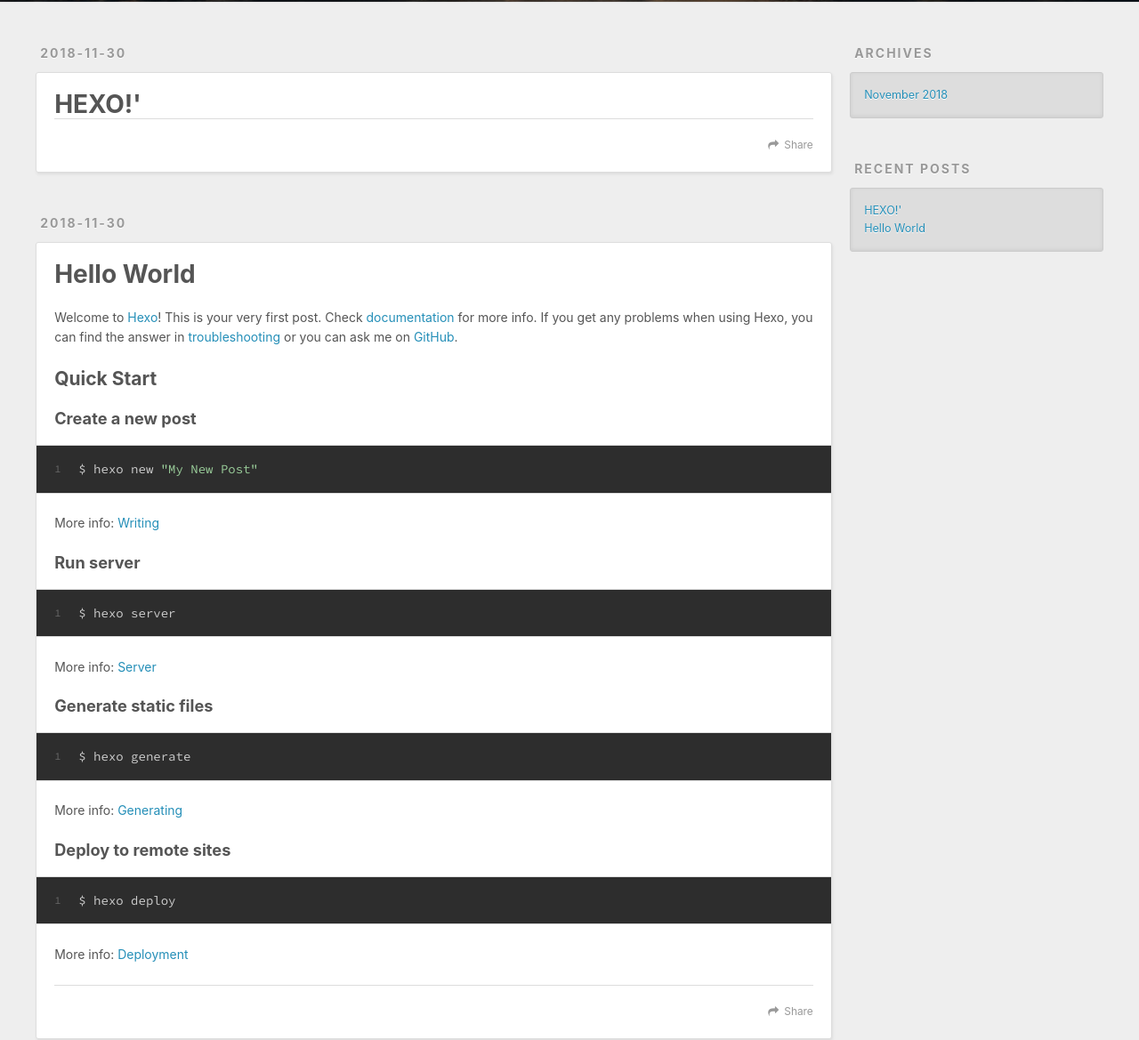
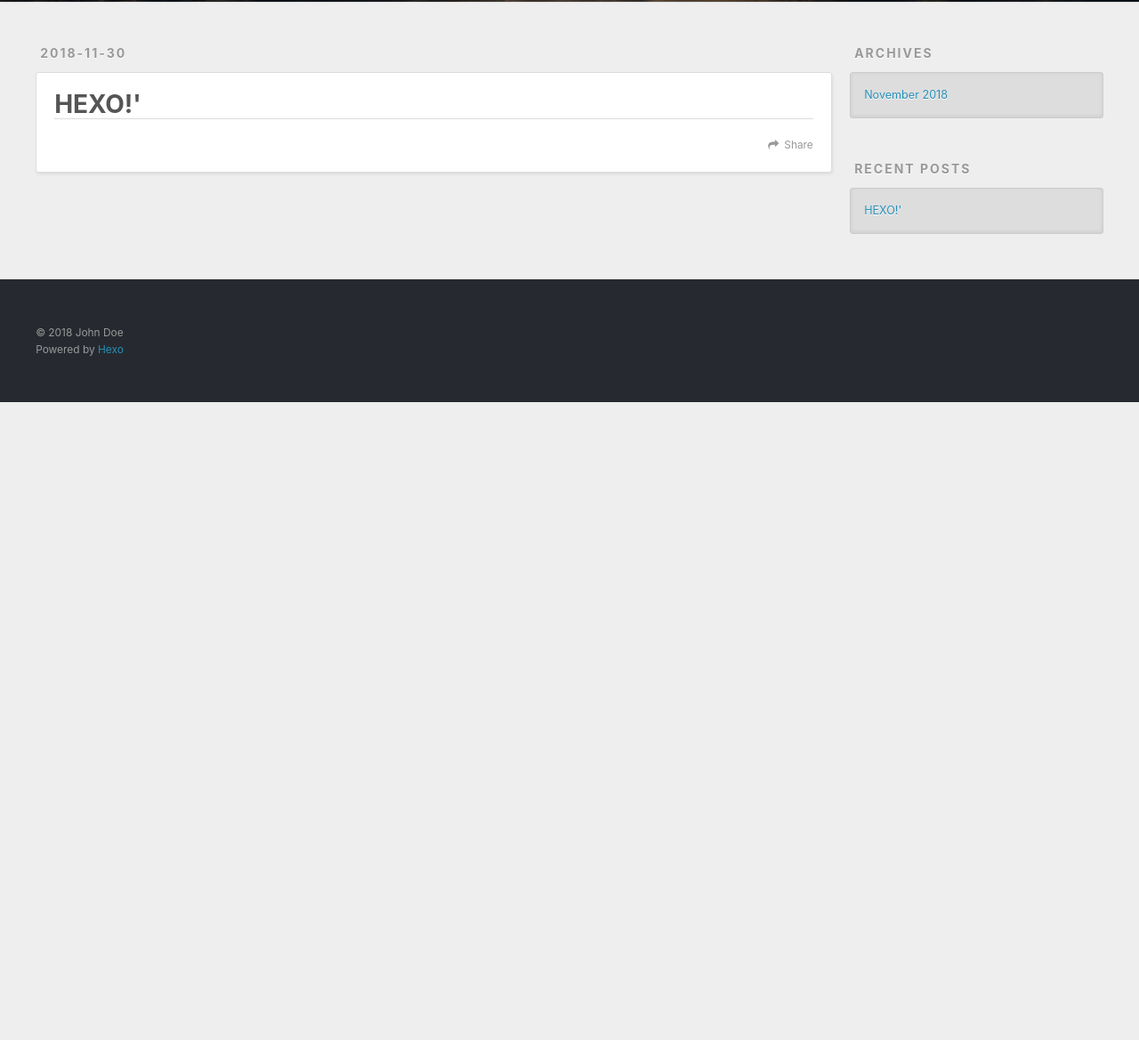
Before and after one commit to SingleLyra/SingleLyra.github.io, a plain HTML site: page index.html in a window 1280 px wide. Shown: the part 298-1467 px from the top of the page at 89% size. After the commit the page ends 800 px from the top, so only its background shows below. Drawn offline with nearby package versions, Linux system fonts and the light colour scheme.

Commit message:
Site updated: 2018-11-30 23:18:56

```diff
--- a/index.html
+++ b/index.html
@@ -88,52 +88,7 @@
 
     </div>
     <footer class="article-footer">
-      <a data-url="http://yoursite.com/2018/11/30/HEXO/" data-id="cjp44ozer00018ou60ctmt5ij" class="article-share-link">Share</a>
-
-
-    </footer>
-  </div>
-
-</article>
-
-
-
-    <article id="post-hello-world" class="article article-type-post" itemscope="" itemprop="blogPost">
-  <div class="article-meta">
-    <a href="/2018/11/30/hello-world/" class="article-date">
-  <time datetime="2018-11-30T13:29:50.661Z" itemprop="datePublished">2018-11-30</time>
-</a>
-
-  </div>
-  <div class="article-inner">
-
-
-      <header class="article-header">
-
-
-    <h1 itemprop="name">
-      <a class="article-title" href="/2018/11/30/hello-world/">Hello World</a>
-    </h1>
-
-
-      </header>
-
-    <div class="article-entry" itemprop="articleBody">
-
-        <p>Welcome to <a href="https://hexo.io/" target="_blank" rel="noopener">Hexo</a>! This is your very first post. Check <a href="https://hexo.io/docs/" target="_blank" rel="noopener">documentation</a> for more info. If you get any problems when using Hexo, you can find the answer in <a href="https://hexo.io/docs/troubleshooting.html" target="_blank" rel="noopener">troubleshooting</a> or you can ask me on <a href="https://github.com/hexojs/hexo/issues" target="_blank" rel="noopener">GitHub</a>.</p>
-<h2 id="Quick-Start"><a href="#Quick-Start" class="headerlink" title="Quick Start"></a>Quick Start</h2><h3 id="Create-a-new-post"><a href="#Create-a-new-post" class="headerlink" title="Create a new post"></a>Create a new post</h3><figure class="highlight bash"><table><tr><td class="gutter"><pre><span class="line">1</span><br></pre></td><td class="code"><pre><span class="line">$ hexo new <span class="string">"My New Post"</span></span><br></pre></td></tr></table></figure>
-<p>More info: <a href="https://hexo.io/docs/writing.html" target="_blank" rel="noopener">Writing</a></p>
-<h3 id="Run-server"><a href="#Run-server" class="headerlink" title="Run server"></a>Run server</h3><figure class="highlight bash"><table><tr><td class="gutter"><pre><span class="line">1</span><br></pre></td><td class="code"><pre><span class="line">$ hexo server</span><br></pre></td></tr></table></figure>
-<p>More info: <a href="https://hexo.io/docs/server.html" target="_blank" rel="noopener">Server</a></p>
-<h3 id="Generate-static-files"><a href="#Generate-static-files" class="headerlink" title="Generate static files"></a>Generate static files</h3><figure class="highlight bash"><table><tr><td class="gutter"><pre><span class="line">1</span><br></pre></td><td class="code"><pre><span class="line">$ hexo generate</span><br></pre></td></tr></table></figure>
-<p>More info: <a href="https://hexo.io/docs/generating.html" target="_blank" rel="noopener">Generating</a></p>
-<h3 id="Deploy-to-remote-sites"><a href="#Deploy-to-remote-sites" class="headerlink" title="Deploy to remote sites"></a>Deploy to remote sites</h3><figure class="highlight bash"><table><tr><td class="gutter"><pre><span class="line">1</span><br></pre></td><td class="code"><pre><span class="line">$ hexo deploy</span><br></pre></td></tr></table></figure>
-<p>More info: <a href="https://hexo.io/docs/deployment.html" target="_blank" rel="noopener">Deployment</a></p>
-
-
-    </div>
-    <footer class="article-footer">
-      <a data-url="http://yoursite.com/2018/11/30/hello-world/" data-id="cjp44ozea00008ou6echsggtu" class="article-share-link">Share</a>
+      <a data-url="http://yoursite.com/2018/11/30/HEXO/" data-id="cjp46azkr0000n8u6c7ewx4g1" class="article-share-link">Share</a>
 
 
     </footer>
@@ -177,10 +132,6 @@
             <a href="/2018/11/30/HEXO/">HEXO!&#39;</a>
           </li>
 
-          <li>
-            <a href="/2018/11/30/hello-world/">Hello World</a>
-          </li>
-
       </ul>
     </div>
   </div>
```
Also changed, not shown: 2018/11/30/HEXO/index.html (+1 -15 lines), archives/2018/11/index.html (+0 -23 lines), archives/2018/index.html (+0 -23 lines), archives/index.html (+0 -23 lines).
